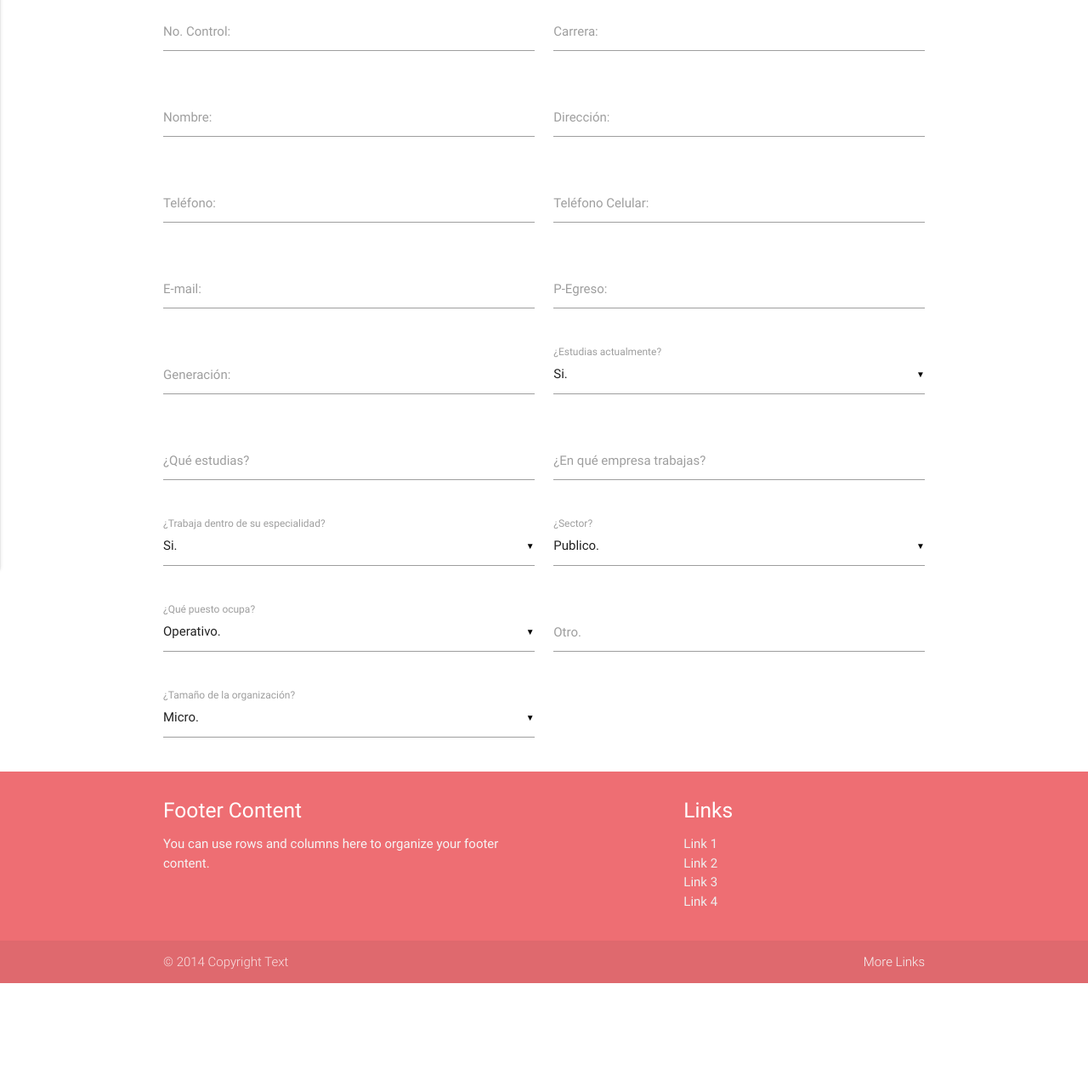
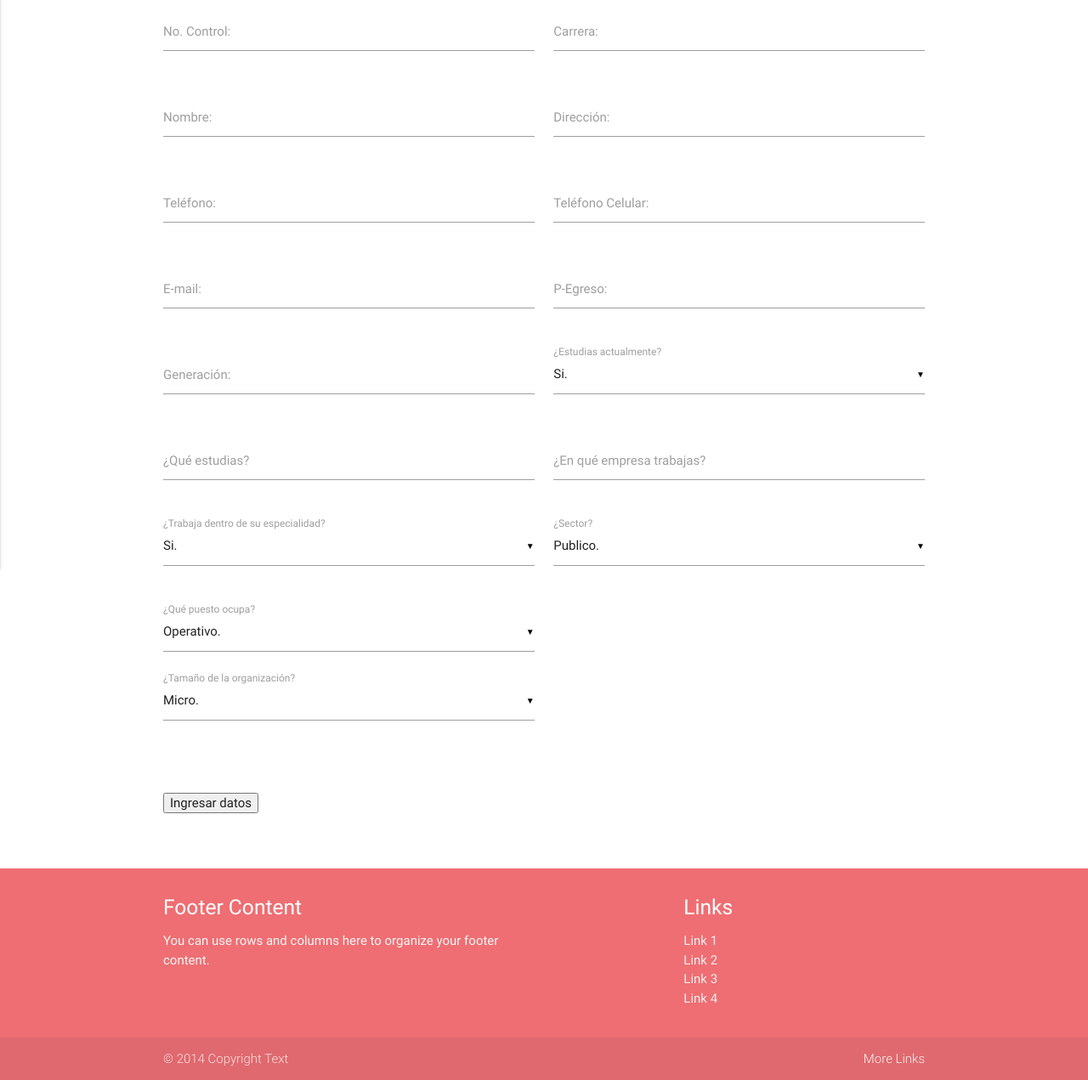
Before and after one commit to PaginaITSTA/Egresados, a PHP site: page /forms/CuestionarioEgresados.php in a window 1280 px wide. Shown: the part 191-1462 px from the top of the page at 85% size. Before the commit the page ends 1348 px from the top, so only its background shows below. Run offline with PHP 8.4, Linux system fonts and the light colour scheme.

Commit message:
cambios en js en seguimiento egresados

```diff
--- a/web/forms/CuestionarioEgresados.php
+++ b/web/forms/CuestionarioEgresados.php
@@ -21,7 +21,7 @@
 	<div class="container">
 	<h1>Datos personales.</h1>
 
-	<form>
+	<form action="#">
 	<div class="row">
 		<div class="col m6 s12 input-field">
 			<label class=" validate" for="noControl">No. Control:</label>
@@ -114,7 +114,7 @@
 	</div>
 
 	<div class="row">
-		<div class="col m6 s12 input-field">
+		<div class="col m6 s12 input-field" onMouseMove="otherID()" >
 			<label class="active" for="puesto">¿Qué puesto ocupa?</label>
 			<select id="puesto" name="puesto">
 				<option value="Operativo">Operativo.</option>
@@ -127,13 +127,11 @@
 			</select>
 		</div>
 
-		<div class="col m6 s12 input-field">
+		<div id="hide" class="col m6 s12 input-field" style="visibility: collapse">
 			<label class="active" for="otro">Otro.</label>
 			<input id="otro" name="otro" type="text">
 		</div>
-	</div>
 
-	<div class="row">
 		<div class="col m6 s12 input-field">
 			<label class="active" for="organizacion">¿Tamaño de la organización?</label>
 			<select id="organizacion" name="organizacion">
@@ -144,9 +142,15 @@
 			</select>
 		</div>
 	</div>
+
+	<br><br>
+	<input type="button" value="Ingresar datos">
 	</form>
 
     </div>
+
+    <br><br>
+    <p id="resultado"></p>
 
     <?php
 		include('../plantillas/footer.php');
@@ -159,7 +163,23 @@
 		$(document).ready(function(){
 			$('select').material_select();
 			$(".button-collapse").sideNav();
+			//$("#organizacion").getPropertyValue()
 		});
+
+		function otherID(){
+			var x = document.getElementById("puesto").value;
+
+			var hide = document.getElementById("hide");
+			if(x == "Otro"){
+				//A test to find the value of resultado
+				//document.getElementById("resultado").innerHTML = x;
+				hide.style.visibility = 'visible';
+				hide.value = ' ';
+			}else{
+				hide.style.visibility = 'hidden';
+				hide.value = ' ';
+			}
+		}
 	</script>
 </body>
 </html>
```
